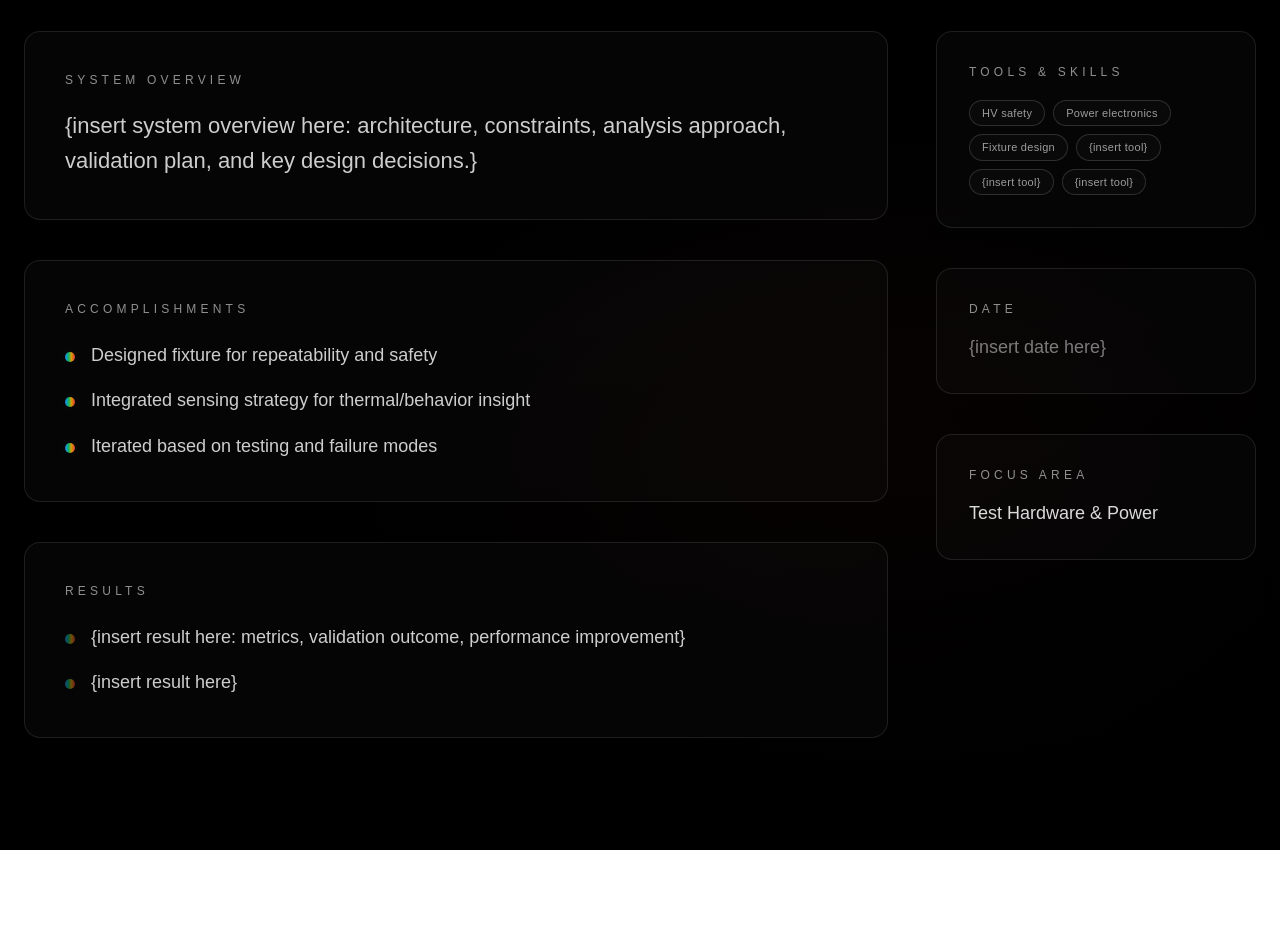
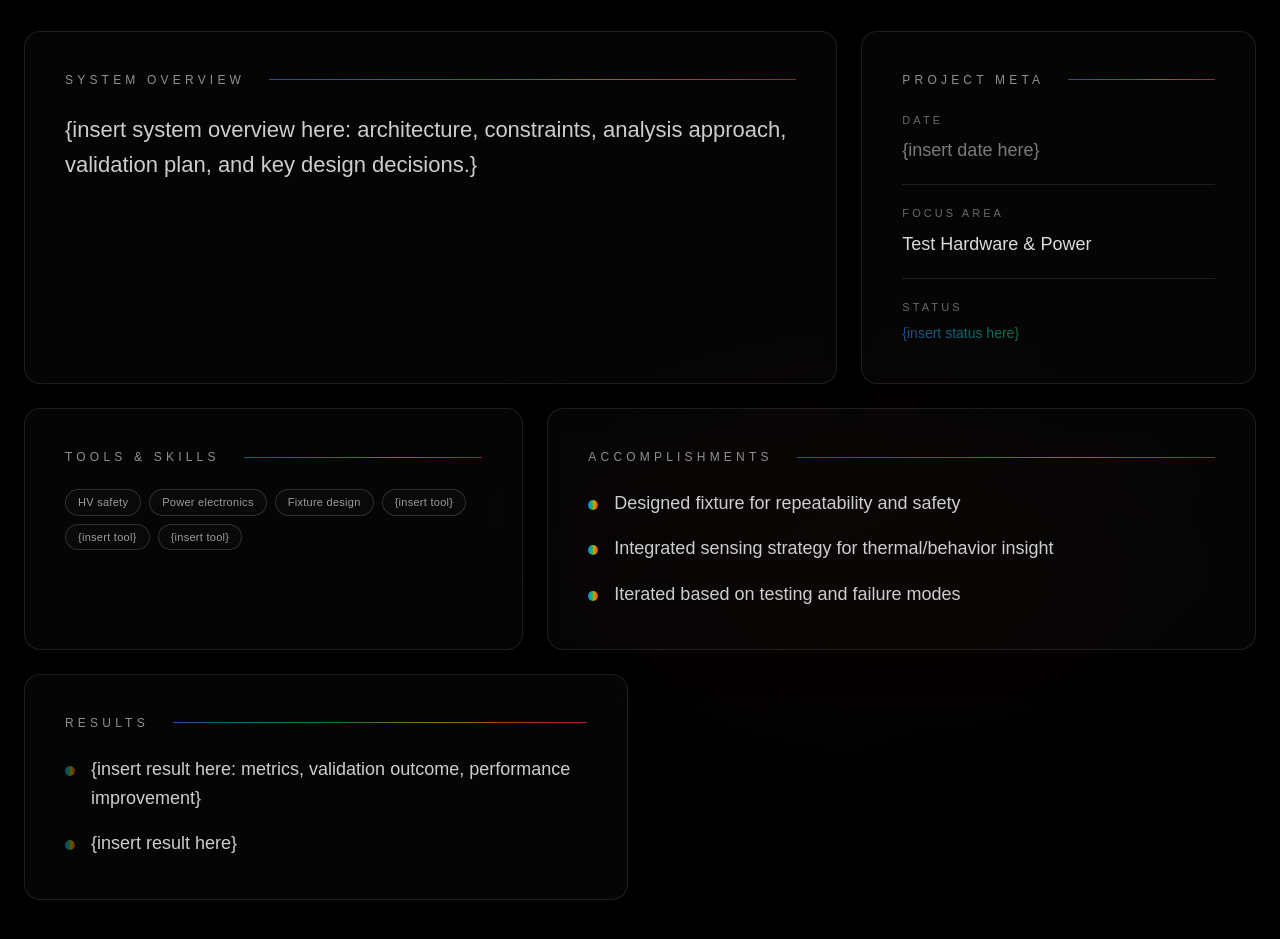
Before and after one commit to sophyamirza/sophya-portfolio, a Next.js app: page /works/4680-liion-test-fixture in a window 1280 px wide. Shown: the part 1020-1959 px from the top of the page. Before the commit the page ends 1870 px from the top, so only its background shows below. Built offline with nearby package versions, Linux system fonts and the light colour scheme; a web font is replaced by a local one.

Commit message:
bento box

```diff
--- a/app/works/[slug]/page.tsx
+++ b/app/works/[slug]/page.tsx
@@ -30,6 +30,37 @@ function HeroPlaceholder({ title }: { title: string }) {
         </div>
       </div>
       <div className="absolute inset-0 opacity-[0.05] mix-blend-overlay [background-image:radial-gradient(rgba(255,255,255,0.55)_1px,transparent_1px)] [background-size:3px_3px]" />
+    </div>
+  );
+}
+
+function BentoCard({
+  label,
+  children,
+  className = "",
+}: {
+  label?: string;
+  children: React.ReactNode;
+  className?: string;
+}) {
+  return (
+    <div
+      className={[
+        "rounded-2xl border border-white/10 bg-white/[0.02] p-8 md:p-10",
+        "shadow-[0_10px_40px_rgba(0,0,0,0.18)]",
+        className,
+      ].join(" ")}
+    >
+      {label ? (
+        <div className="flex items-center justify-between gap-6">
+          <div className="text-xs tracking-[0.35em] text-white/55">{label}</div>
+          <div
+            className="h-px flex-1 opacity-60"
+            style={{ background: THERMAL_GRADIENT }}
+          />
+        </div>
+      ) : null}
+      <div className={label ? "mt-6" : ""}>{children}</div>
     </div>
   );
 }
@@ -272,30 +303,75 @@ export default async function ProjectPage({
       </section>
 
       <section className="relative mx-auto max-w-[1750px] px-6 pb-28 2xl:px-12">
-        <div className="grid grid-cols-1 gap-12 xl:grid-cols-[minmax(0,1.95fr)_minmax(320px,0.65fr)]">
-          <div>
-            <div className="rounded-2xl border border-white/10 bg-white/[0.02] p-8 md:p-10">
-              <div className="text-xs tracking-[0.35em] text-white/55">
-                SYSTEM OVERVIEW
-              </div>
-              <p className="mt-5 max-w-none text-lg leading-relaxed text-white/80 md:text-[22px]">
+        <div className="grid grid-cols-1 gap-6 xl:grid-cols-12 auto-rows-[minmax(180px,auto)]">
+          <BentoCard label="SYSTEM OVERVIEW" className="xl:col-span-8">
+            <p className="max-w-none text-lg leading-relaxed text-white/80 md:text-[22px]">
               {systemOverview}
             </p>
+          </BentoCard>
+
+          <BentoCard label="PROJECT META" className="xl:col-span-4">
+            <div className="space-y-5">
+              <div>
+                <div className="text-[11px] tracking-[0.28em] text-white/40">DATE</div>
+                <div
+                  className="mt-2 text-lg text-white/85"
+                  style={{ opacity: isPlaceholder(date) ? 0.55 : 1 }}
+                >
+                  {date}
+                </div>
               </div>
 
-            {childProjects.length ? (
-              <div className="mt-10 rounded-2xl border border-white/10 bg-white/[0.02] p-8 md:p-10">
-                <div className="flex items-center justify-between gap-6">
-                  <div className="text-xs tracking-[0.35em] text-white/55">
-                    SUBSYSTEMS
+              <div className="h-px w-full bg-white/10" />
+
+              <div>
+                <div className="text-[11px] tracking-[0.28em] text-white/40">
+                  FOCUS AREA
                 </div>
                 <div
-                    className="h-px flex-1 opacity-60"
-                    style={{ background: THERMAL_GRADIENT }}
-                  />
+                  className="mt-2 text-lg text-white/85"
+                  style={{ opacity: isPlaceholder(focusArea) ? 0.55 : 1 }}
+                >
+                  {focusArea}
+                </div>
               </div>
 
-                <div className="mt-6 flex flex-wrap gap-3">
+              <div className="h-px w-full bg-white/10" />
+
+              <div>
+                <div className="text-[11px] tracking-[0.28em] text-white/40">STATUS</div>
+                <div
+                  className="mt-2 text-sm font-medium"
+                  style={{
+                    background: THERMAL_GRADIENT,
+                    WebkitBackgroundClip: "text",
+                    backgroundClip: "text",
+                    color: "transparent",
+                    opacity: isPlaceholder(status) ? 0.55 : 0.95,
+                  }}
+                >
+                  {status}
+                </div>
+              </div>
+            </div>
+          </BentoCard>
+
+          <BentoCard label="TOOLS & SKILLS" className="xl:col-span-5">
+            <div className="flex flex-wrap gap-2">
+              {toolsAndSkills.map((t) => (
+                <span
+                  key={t}
+                  className="rounded-full border border-white/15 bg-white/[0.02] px-3 py-1 text-[11px] tracking-wide text-white/60"
+                >
+                  {t}
+                </span>
+              ))}
+            </div>
+          </BentoCard>
+
+          {childProjects.length ? (
+            <BentoCard label="SUBSYSTEMS" className="xl:col-span-7">
+              <div className="flex flex-wrap gap-3">
                 {childProjects.map((child) => (
                   <Link
                     key={child.slug}
@@ -306,39 +382,92 @@ export default async function ProjectPage({
                   </Link>
                 ))}
               </div>
+            </BentoCard>
+          ) : null}
+
+          {p.accomplishments?.length ? (
+            <BentoCard
+              label="ACCOMPLISHMENTS"
+              className={childProjects.length ? "xl:col-span-6" : "xl:col-span-7"}
+            >
+              <ul className="space-y-4 text-lg leading-relaxed text-white/80">
+                {p.accomplishments.map((h, i) => (
+                  <li key={`${h}-${i}`} className="flex gap-4">
+                    <span
+                      className="mt-[11px] h-2.5 w-2.5 shrink-0 rounded-full"
+                      style={{
+                        background: THERMAL_GRADIENT,
+                        boxShadow: "0 0 16px rgba(255,255,255,0.08)",
+                        opacity: 0.9,
+                      }}
+                    />
+                    <span>{h}</span>
+                  </li>
+                ))}
+              </ul>
+            </BentoCard>
+          ) : null}
+
+          <BentoCard
+            label="RESULTS"
+            className={p.accomplishments?.length ? "xl:col-span-6" : "xl:col-span-5"}
+          >
+            <ul className="space-y-4 text-lg leading-relaxed text-white/80">
+              {results.map((r, i) => (
+                <li key={`${r}-${i}`} className="flex gap-4">
+                  <span
+                    className="mt-[11px] h-2.5 w-2.5 shrink-0 rounded-full"
+                    style={{
+                      background: THERMAL_GRADIENT,
+                      boxShadow: "0 0 16px rgba(255,255,255,0.08)",
+                      opacity: isPlaceholder(r) ? 0.45 : 0.9,
+                    }}
+                  />
+                  <span>{r}</span>
+                </li>
+              ))}
+            </ul>
+          </BentoCard>
+
+          {hasVideo ? (
+            <BentoCard label="TEST VIDEO" className="xl:col-span-12">
+              <div className="overflow-hidden rounded-xl border border-white/10 bg-black">
+                <video
+                  className="h-auto w-full"
+                  controls
+                  playsInline
+                  preload="metadata"
+                  poster={p.videoPoster}
+                >
+                  <source src={p.videoSrc} type="video/mp4" />
+                  Your browser does not support the video tag.
+                </video>
               </div>
+            </BentoCard>
           ) : null}
 
           {!childProjects.length && p.sections?.length ? (
-              <div className="mt-10 space-y-12">
+            <div className="xl:col-span-12 grid grid-cols-1 gap-6 2xl:grid-cols-12">
               {p.sections.map((s, index) => {
                 const reverse = index % 2 === 1;
                 const hasImages = Boolean(s.images?.length);
                 const splitLayout = useSectionCollage && hasImages;
 
+                if (splitLayout) {
                   return (
-                    <section key={s.id} id={s.id}>
+                    <section
+                      key={s.id}
+                      id={s.id}
+                      className="2xl:col-span-12 grid grid-cols-1 gap-6 2xl:grid-cols-12"
+                    >
                       <div
                         className={[
-                          "grid grid-cols-1 gap-8 2xl:gap-10",
-                          splitLayout
-                            ? "2xl:grid-cols-[minmax(680px,1.15fr)_minmax(720px,1.2fr)] 2xl:items-start"
-                            : "",
+                          "2xl:col-span-6",
+                          reverse ? "2xl:order-2" : "",
                         ].join(" ")}
                       >
-                        <div className={reverse && splitLayout ? "2xl:order-2" : ""}>
-                          <div className="rounded-2xl border border-white/10 bg-white/[0.02] p-8 md:p-10">
-                            <div className="flex items-center justify-between gap-6">
-                              <div className="text-xs tracking-[0.35em] text-white/55">
-                                SECTION
-                              </div>
-                              <div
-                                className="h-px flex-1 opacity-60"
-                                style={{ background: THERMAL_GRADIENT }}
-                              />
-                            </div>
-
-                            <h2 className="mt-6 max-w-none text-3xl tracking-tight text-white/90 md:text-5xl">
+                        <BentoCard label="SECTION" className="h-full">
+                          <h2 className="max-w-none text-3xl tracking-tight text-white/90 md:text-5xl">
                             {s.title}
                           </h2>
 
@@ -365,18 +494,61 @@ export default async function ProjectPage({
                               ))}
                             </ul>
                           ) : null}
-                          </div>
+                        </BentoCard>
                       </div>
 
-                        {hasImages ? (
-                          <div className={reverse && splitLayout ? "2xl:order-1" : ""}>
-                            {useSectionCollage ? (
+                      <div
+                        className={[
+                          "2xl:col-span-6",
+                          reverse ? "2xl:order-1" : "",
+                        ].join(" ")}
+                      >
                         <SectionImageCollage
                           images={s.images!}
                           altBase={`${p.title} ${s.title} images`}
                         />
-                            ) : (
-                              <div className="rounded-2xl border border-white/10 bg-white/[0.02] p-4">
+                      </div>
+                    </section>
+                  );
+                }
+
+                return (
+                  <section
+                    key={s.id}
+                    id={s.id}
+                    className={hasImages ? "2xl:col-span-6" : "2xl:col-span-4"}
+                  >
+                    <BentoCard label="SECTION" className="h-full">
+                      <h2 className="max-w-none text-3xl tracking-tight text-white/90 md:text-4xl">
+                        {s.title}
+                      </h2>
+
+                      {s.summary ? (
+                        <p className="mt-5 max-w-none text-lg leading-relaxed text-white/75">
+                          {s.summary}
+                        </p>
+                      ) : null}
+
+                      {s.bullets?.length ? (
+                        <ul className="mt-6 space-y-3 text-base leading-relaxed text-white/80">
+                          {s.bullets.map((b, i) => (
+                            <li key={`${s.id}-b-${i}`} className="flex gap-4">
+                              <span
+                                className="mt-[10px] h-2.5 w-2.5 shrink-0 rounded-full"
+                                style={{
+                                  background: THERMAL_GRADIENT,
+                                  boxShadow: "0 0 16px rgba(255,255,255,0.08)",
+                                  opacity: 0.9,
+                                }}
+                              />
+                              <span>{b}</span>
+                            </li>
+                          ))}
+                        </ul>
+                      ) : null}
+
+                      {hasImages ? (
+                        <div className="mt-6 rounded-2xl border border-white/10 bg-white/[0.02] p-4">
                           <div className="relative overflow-hidden rounded-xl border border-white/10 bg-black">
                             <ImageCarousel
                               images={s.images!}
@@ -385,129 +557,13 @@ export default async function ProjectPage({
                             <div className="pointer-events-none absolute inset-0 z-10 bg-gradient-to-t from-black/10 via-transparent to-black/10" />
                           </div>
                         </div>
-                            )}
-                          </div>
                       ) : null}
-                      </div>
+                    </BentoCard>
                   </section>
                 );
               })}
             </div>
           ) : null}
-
-            {hasVideo ? (
-              <div className="mt-10 rounded-2xl border border-white/10 bg-white/[0.02] p-8 md:p-10">
-                <div className="flex items-center justify-between gap-6">
-                  <div className="text-xs tracking-[0.35em] text-white/55">
-                    TEST VIDEO
-                  </div>
-                  <div
-                    className="h-px flex-1 opacity-60"
-                    style={{ background: THERMAL_GRADIENT }}
-                  />
-                </div>
-
-                <div className="mt-6 overflow-hidden rounded-xl border border-white/10 bg-black">
-                  <video
-                    className="h-auto w-full"
-                    controls
-                    playsInline
-                    preload="metadata"
-                    poster={p.videoPoster}
-                  >
-                    <source src={p.videoSrc} type="video/mp4" />
-                    Your browser does not support the video tag.
-                  </video>
-                </div>
-              </div>
-            ) : null}
-
-            {p.accomplishments?.length ? (
-              <div className="mt-10 rounded-2xl border border-white/10 bg-white/[0.02] p-8 md:p-10">
-                <div className="text-xs tracking-[0.35em] text-white/55">
-                  ACCOMPLISHMENTS
-                </div>
-                <ul className="mt-6 space-y-4 text-lg leading-relaxed text-white/80">
-                  {p.accomplishments.map((h, i) => (
-                    <li key={`${h}-${i}`} className="flex gap-4">
-                      <span
-                        className="mt-[11px] h-2.5 w-2.5 shrink-0 rounded-full"
-                        style={{
-                          background: THERMAL_GRADIENT,
-                          boxShadow: "0 0 16px rgba(255,255,255,0.08)",
-                          opacity: 0.9,
-                        }}
-                      />
-                      <span>{h}</span>
-                    </li>
-                  ))}
-                </ul>
-              </div>
-            ) : null}
-
-            <div className="mt-10 rounded-2xl border border-white/10 bg-white/[0.02] p-8 md:p-10">
-              <div className="text-xs tracking-[0.35em] text-white/55">
-                RESULTS
-              </div>
-
-              <ul className="mt-6 space-y-4 text-lg leading-relaxed text-white/80">
-                {results.map((r, i) => (
-                  <li key={`${r}-${i}`} className="flex gap-4">
-                    <span
-                      className="mt-[11px] h-2.5 w-2.5 shrink-0 rounded-full"
-                      style={{
-                        background: THERMAL_GRADIENT,
-                        boxShadow: "0 0 16px rgba(255,255,255,0.08)",
-                        opacity: isPlaceholder(r) ? 0.45 : 0.9,
-                      }}
-                    />
-                    <span>{r}</span>
-                  </li>
-                ))}
-              </ul>
-            </div>
-          </div>
-
-          <aside className="space-y-10">
-            <div className="rounded-2xl border border-white/10 bg-white/[0.02] p-8">
-              <div className="text-xs tracking-[0.35em] text-white/55">
-                TOOLS & SKILLS
-              </div>
-
-              <div className="mt-5 flex flex-wrap gap-2">
-                {toolsAndSkills.map((t) => (
-                  <span
-                    key={t}
-                    className="rounded-full border border-white/15 bg-white/[0.02] px-3 py-1 text-[11px] tracking-wide text-white/60"
-                  >
-                    {t}
-                  </span>
-                ))}
-              </div>
-            </div>
-
-            <div className="rounded-2xl border border-white/10 bg-white/[0.02] p-8">
-              <div className="text-xs tracking-[0.35em] text-white/55">DATE</div>
-              <div
-                className="mt-4 text-lg text-white/85"
-                style={{ opacity: isPlaceholder(date) ? 0.55 : 1 }}
-              >
-                {date}
-              </div>
-            </div>
-
-            <div className="rounded-2xl border border-white/10 bg-white/[0.02] p-8">
-              <div className="text-xs tracking-[0.35em] text-white/55">
-                FOCUS AREA
-              </div>
-              <div
-                className="mt-4 text-lg text-white/85"
-                style={{ opacity: isPlaceholder(focusArea) ? 0.55 : 1 }}
-              >
-                {focusArea}
-              </div>
-            </div>
-          </aside>
         </div>
       </section>
     </main>
```
Lines whose indentation alone changed are shown as unchanged.
